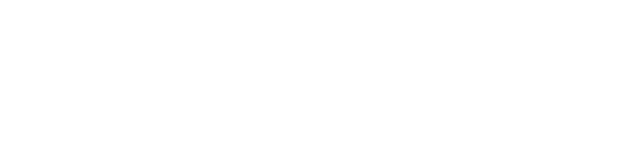
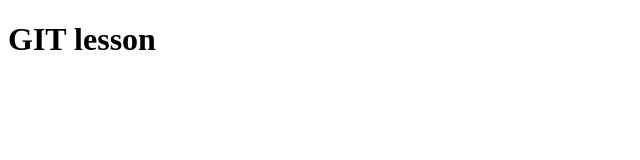
Before and after one commit to rzaevali/test, a plain HTML site: page index.html in a window 1280 px wide. Shown: the whole page, without its empty margins (0-640 px from the left). Drawn offline with Linux system fonts and the light colour scheme.

Commit message:
add new commit

```diff
--- a/index.html
+++ b/index.html
@@ -7,6 +7,6 @@
     <title>Document</title>
 </head>
 <body>
-
+    <h1>GIT lesson</h1>
 </body>
 </html>
```
